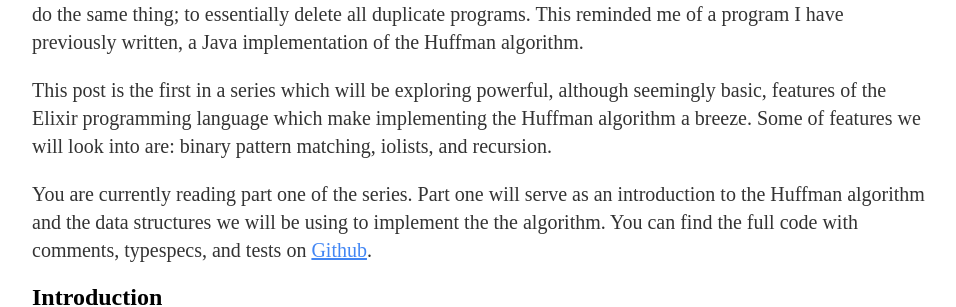
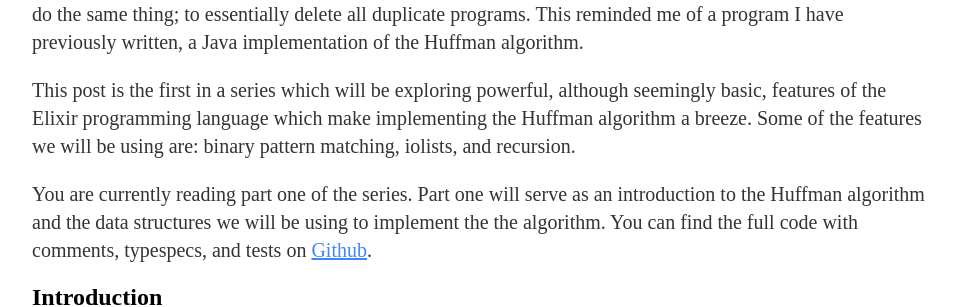
Before and after one commit to nickdichev/nickdichev.github.io, a Jekyll site: the page built from _posts/2019-05-04-huffman-elixir-part1.md, in a window 1280 px wide and 900 px high. Shown: the part 298-605 px from the top of the window, without its empty margins (160-1116 px from the left). Built offline with Jekyll 4.4.1, drawn with Linux system fonts in a browser that asks for light colours.

Commit message:
More edits to huffman post

```diff
--- a/_posts/2019-05-04-huffman-elixir-part1.md
+++ b/_posts/2019-05-04-huffman-elixir-part1.md
@@ -8,7 +8,7 @@ lcb: "{%"
 
 In the talk [The Mess We're In](https://www.youtube.com/watch?v=lKXe3HUG2l4), Joe Armstrong mentions a system he imagined that merges similar programs that do the same thing; to essentially delete all duplicate programs. This reminded me of a program I have previously written, a Java implementation of the Huffman algorithm.
 
-This post is the first in a series which will be exploring powerful, although seemingly basic, features of the Elixir programming language which make implementing the Huffman algorithm a breeze. Some of features we will look into are: binary pattern matching, iolists, and recursion.
+This post is the first in a series which will be exploring powerful, although seemingly basic, features of the Elixir programming language which make implementing the Huffman algorithm a breeze. Some of the features we will be using are: binary pattern matching, iolists, and recursion.
 
 You are currently reading part one of the series. Part one will serve as an introduction to the Huffman algorithm and the data structures we will be using to implement the the algorithm. You can find the full code with comments, typespecs, and tests on [Github](https://github.com/nickdichev/huffman-elixir).
 
```
